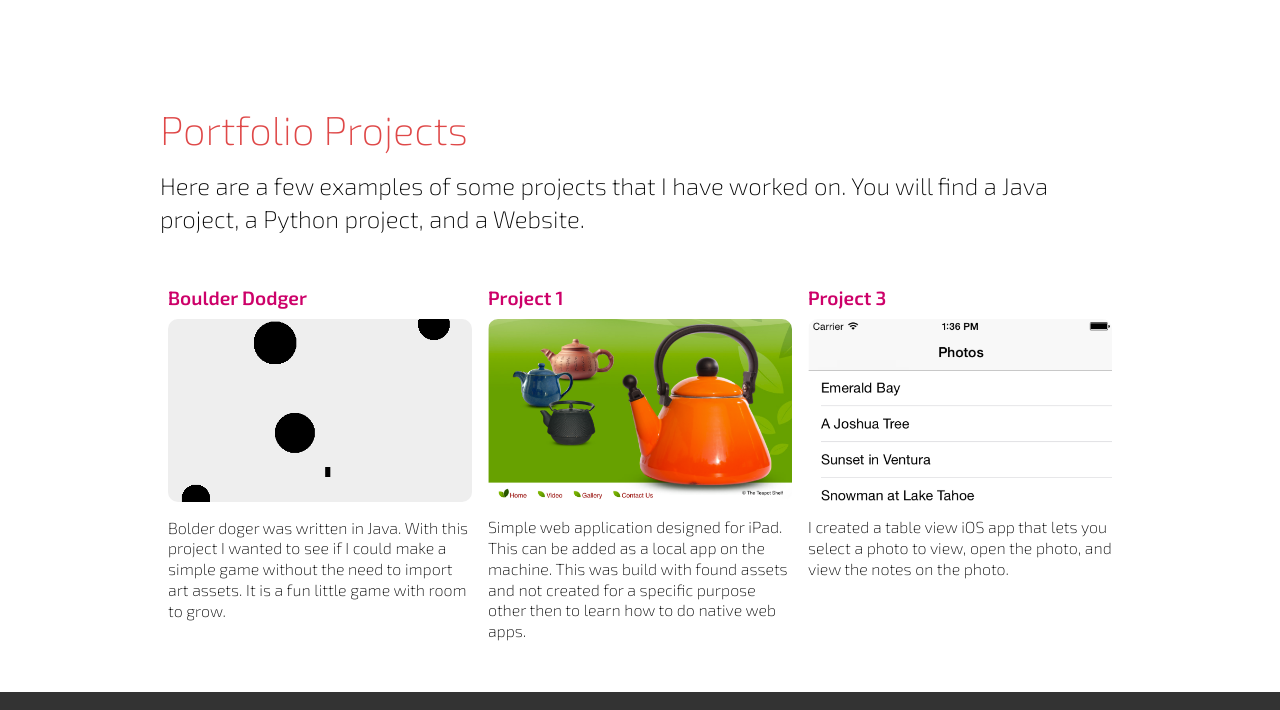
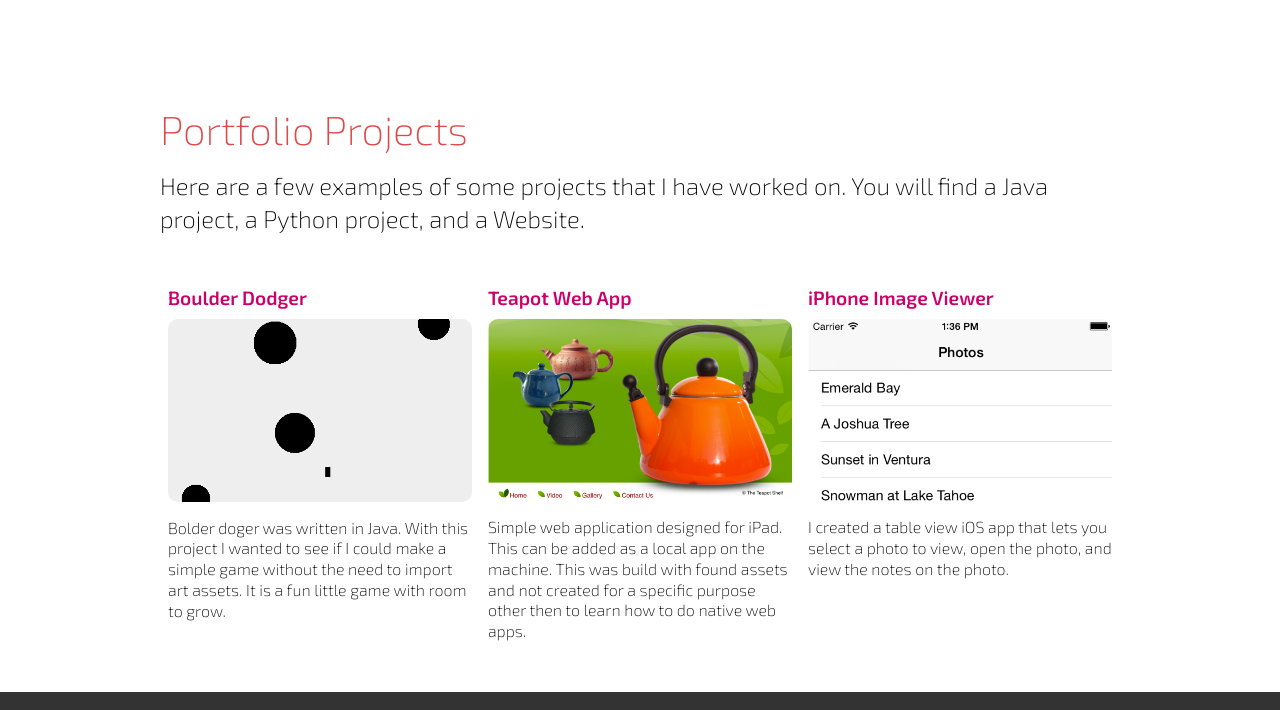
Before and after one commit to emchampion/portfolio, a plain HTML site: page index.html in a window 1280 px wide. Shown: the part 2099-2809 px from the top of the page. Drawn offline with Linux system fonts and the light colour scheme.

Commit message:
updated typos

```diff
--- a/index.html
+++ b/index.html
@@ -114,13 +114,13 @@
       </section>
 
       <section id="Teapot Web Application">
-        <h2>Project 1</h2>
+        <h2>Teapot Web App</h2>
         <img src="images/misc/teapotwebapp.png" alt="Web app for iPad">
         <p>Simple web application designed for iPad. This can be added as a local app on the machine. This was build with found assets and not created for a specific purpose other then to learn how to do native web apps.</p>
       </section>
 
       <section id="iPhone Image View App">
-        <h2>Project 3</h2>
+        <h2>iPhone Image Viewer</h2>
         <img src="images/misc/iosphoto.png" alt="iPhone photo viewing app">
         <p>I created a table view iOS app that lets you select a photo to view, open the photo, and view the notes on the photo.</p>
       </section>
```
